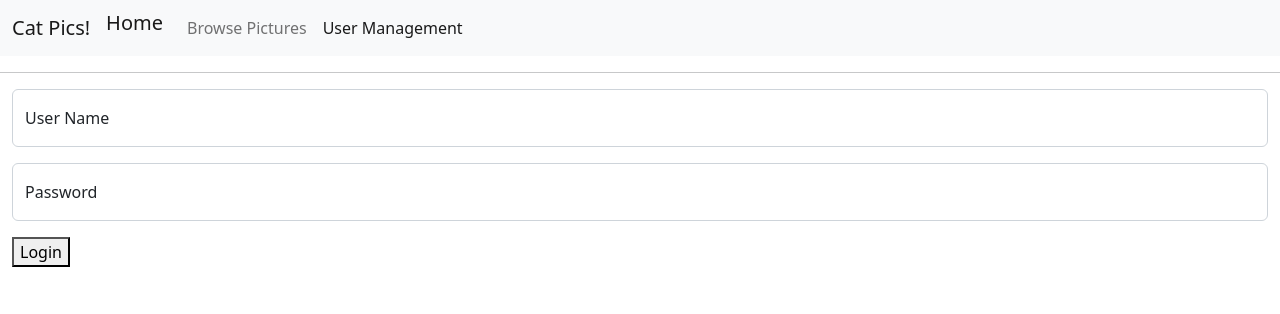
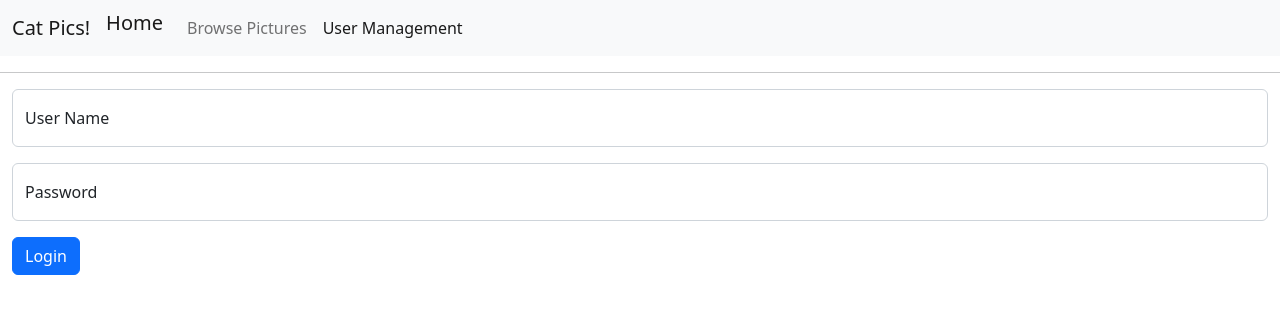
Before and after one commit to davidvedvick/picture-categorizer, a React (Create React App) app in the folder frontend/: page /user in a window 1280 px wide. Shown: the top 314 px of the page. Built offline with nearby package versions, Linux system fonts and the light colour scheme.

Commit message:
Properly submit user data

```diff
--- a/frontend/src/Users/UserLogin.tsx
+++ b/frontend/src/Users/UserLogin.tsx
@@ -1,11 +1,13 @@
-import {useState} from "react";
+import {FormEvent, useState} from "react";
 
 export function UserLogin() {
 
     const [username, setUsername] = useState("");
     const [password, setPassword] = useState("")
 
-    async function handleSubmit() {
+    async function handleSubmit(formEvent: FormEvent<HTMLFormElement>) {
+        formEvent.preventDefault();
+
         await fetch(
             "/api/users",
             {
@@ -26,7 +28,7 @@ export function UserLogin() {
         <>
             <div className="sm container-fluid">
                 <div className="sm">
-                    <form>
+                    <form onSubmit={handleSubmit}>
                         <div className="form-floating mb-3">
                             <input id="user" className="form-control" type="text" placeholder="User Name" onChange={(e) => setUsername(e.target.value)} value={username}/>
                             <label htmlFor="user">User Name</label>
@@ -35,7 +37,7 @@ export function UserLogin() {
                             <input id="password" className="form-control" type="password" placeholder="Password" onChange={(e) => setPassword(e.target.value)} value={password}/>
                             <label htmlFor="password">Password</label>
                         </div>
-                        <p><button type="submit" onSubmit={handleSubmit}>Login</button></p>
+                        <p><button type="submit" className="btn btn-primary mb-3">Login</button></p>
                     </form>
                 </div>
             </div>
```
